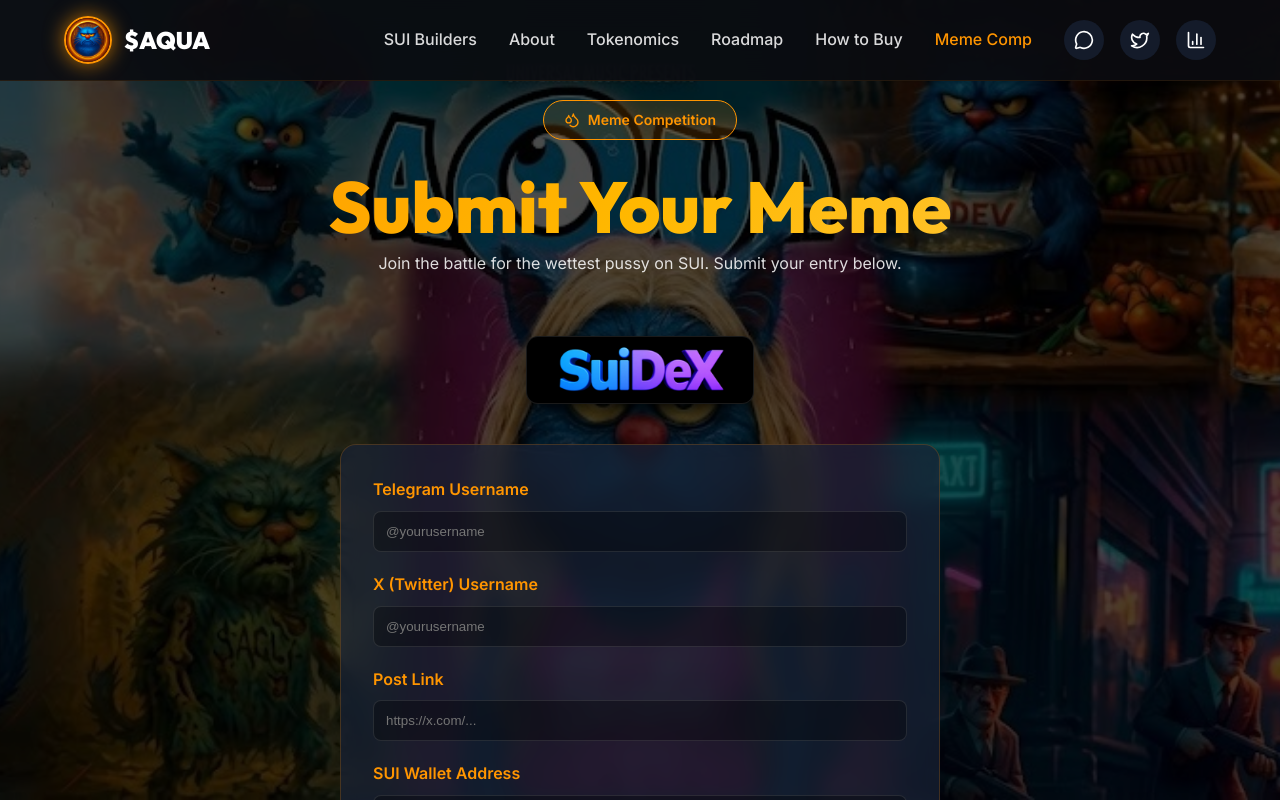
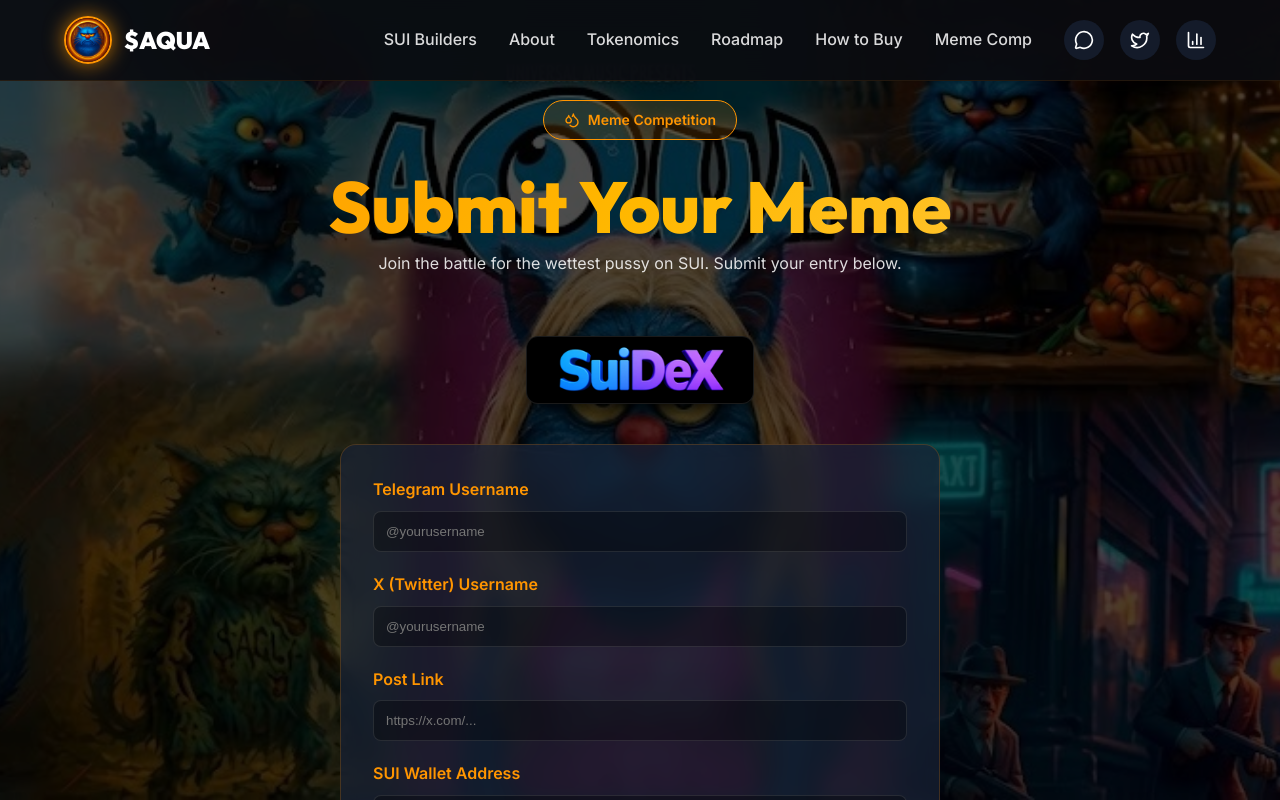
Before and after one commit to kdt82/aqua2026, a React (Vite) app: page /memecomp in a window 1280 px wide. Shown: the top 800 px of the page. Built offline with nearby package versions, Linux system fonts and the light colour scheme.

Commit message:
fix: update meme comp link to absolute url and fix app script permissions

```diff
--- a/src/components/Header.jsx
+++ b/src/components/Header.jsx
@@ -17,7 +17,7 @@
             <li><a href="/#tokenomics">Tokenomics</a></li>
             <li><a href="/#roadmap">Roadmap</a></li>
             <li><a href="/#how-to-buy">How to Buy</a></li>
-            <li><Link to="/memecomp" style={{ color: 'var(--accent-orange)' }}>Meme Comp</Link></li>
+            <li><a href="https://memecomp.aquacatcoin.xyz/" className="nav-link special-link">Meme Comp</a></li>
           </ul>
 
           <div className="social-links">
```
